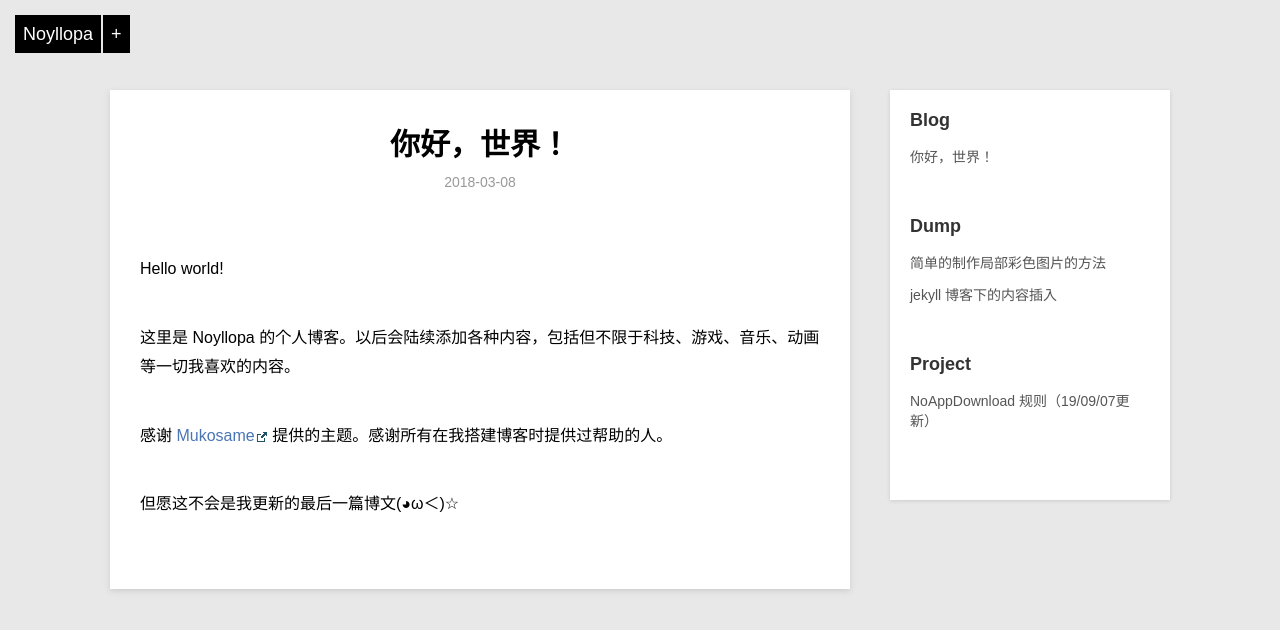
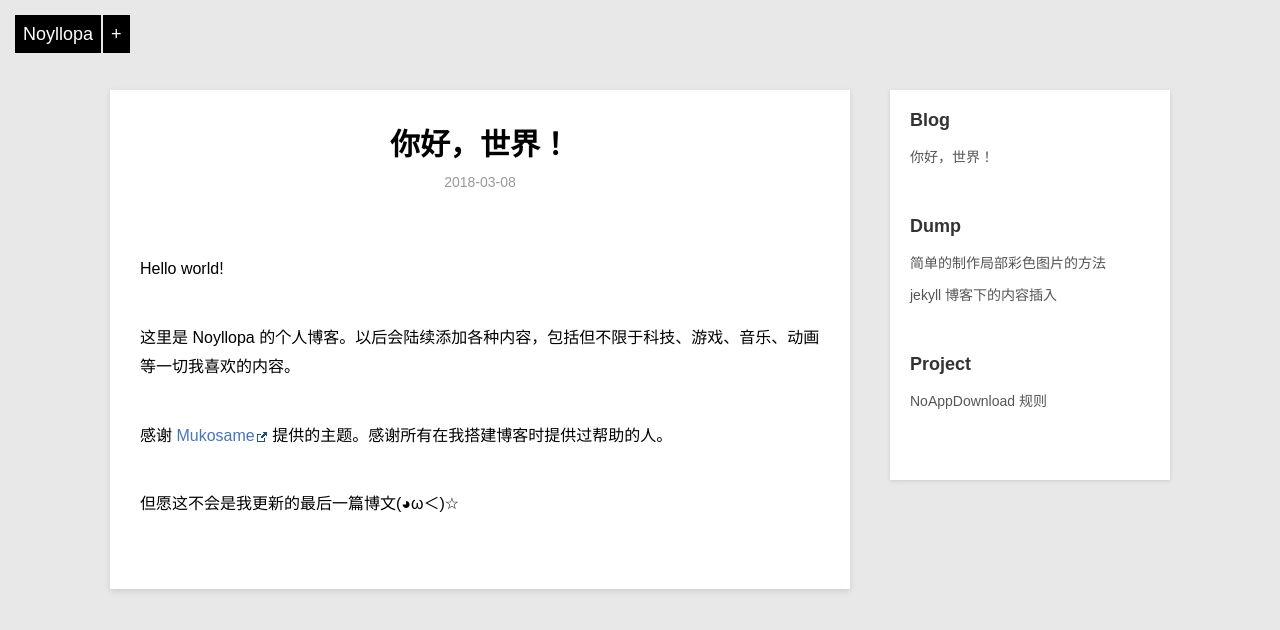
Before and after one commit to Noyllopa/noyllopa.github.io, a Jekyll site: the page built from _posts/blog/2018-03-08-helloworld.md, in a window 1280 px wide. Shown: the top 630 px of the page. Built offline with Jekyll 4.4.1, drawn with Linux system fonts in a browser that asks for light colours; comment, search, counter and statistics services are not loaded.

Commit message:
去除标题中的更新日期
去除标题中的更新日期以减少日志更新与规则更新的混淆。最最最后一次改了。

```diff
--- a/_posts/project/2019-09-07-no_app_download_rules.md
+++ b/_posts/project/2019-09-07-no_app_download_rules.md
@@ -1,6 +1,6 @@
 ---
 layout: post
-title: NoAppDownload 规则（19/09/07更新）
+title: NoAppDownload 规则
 category: project
 description: 一个自用的去 App 下载提示规则
 ---
```
